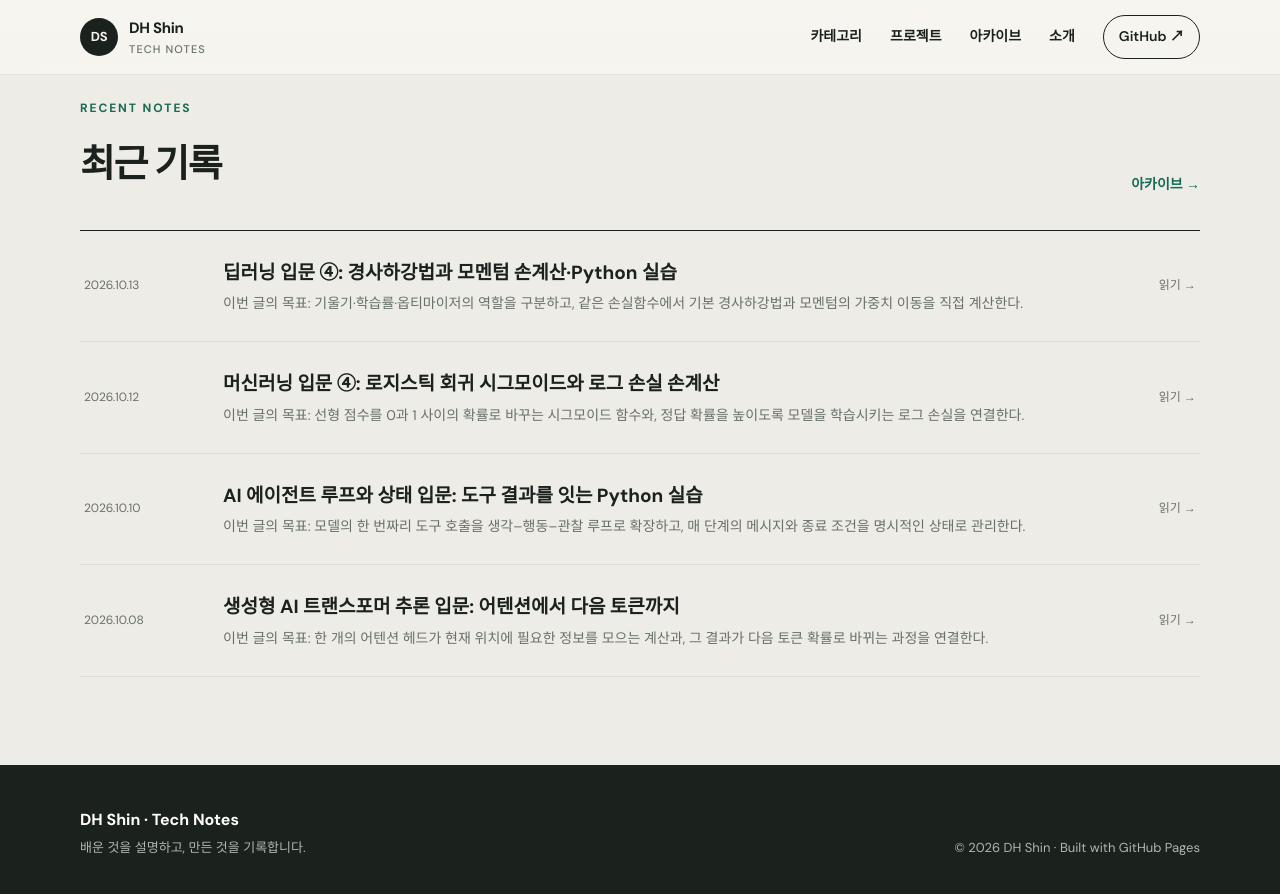
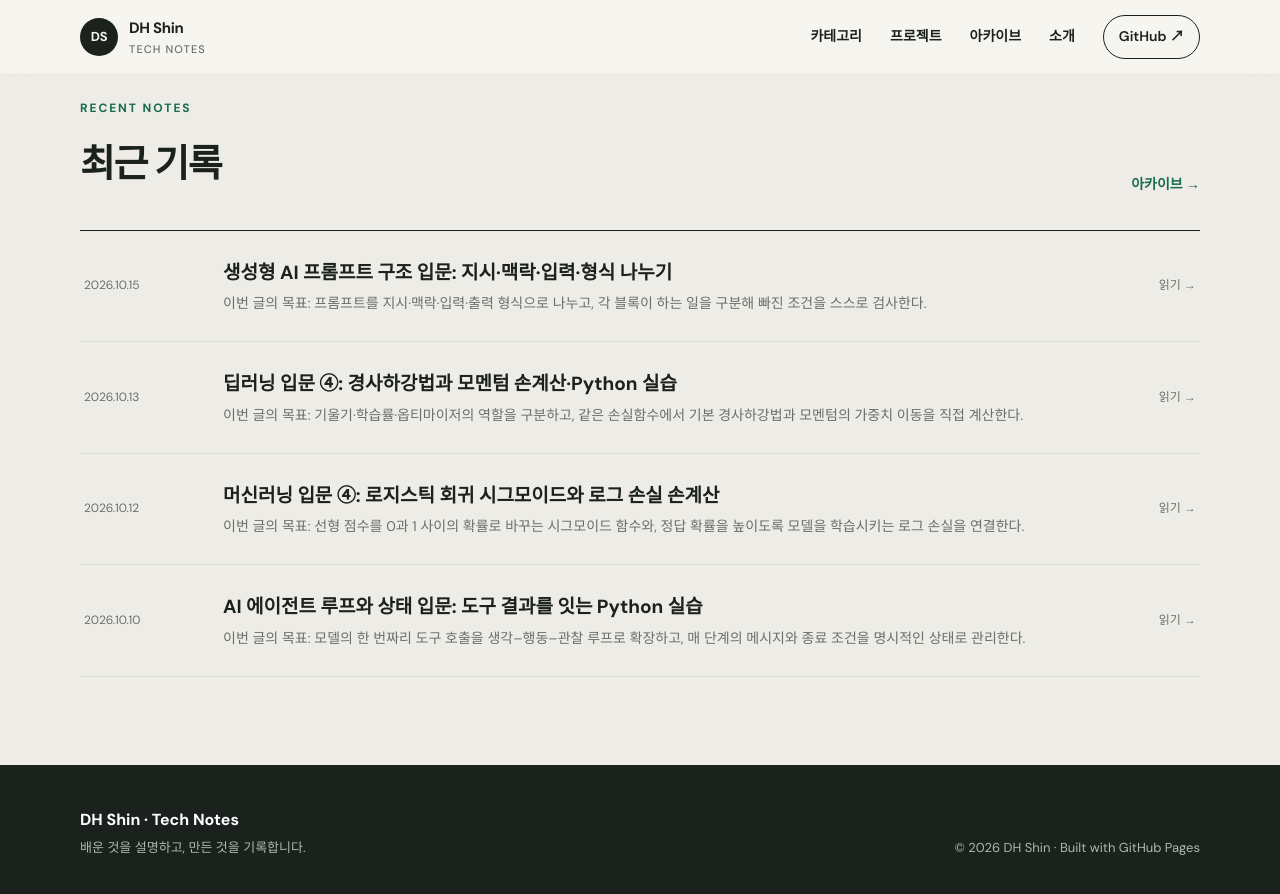
Before and after one commit to dhshin96/dhshin96.github.io, a Jekyll site: the page built from index.html, in a window 1280 px wide and 900 px high, scrolled down 1354 px. Shown: the top 894 px of the window. Built offline with Jekyll 4.4.1, drawn with Linux system fonts in a browser that asks for light colours; some of the changed lines change nothing that is shown.

Commit message:
Add prompt structure beginner lesson

````diff
--- a/_posts/2026-10-08-generative-ai-transformer-inference.md
+++ b/_posts/2026-10-08-generative-ai-transformer-inference.md
@@ -143,7 +143,7 @@
 
 ## 다음 글 예고
 
-다음 글에서는 같은 질문도 지시, 입력, 제약, 출력 형식을 어떻게 나누느냐에 따라 달라지는 **프롬프트 구조**를 살펴본다. 모호한 요청을 네 부분으로 분해하고 결과를 비교한다.
+다음 글에서는 [지시·맥락·입력·출력 형식으로 프롬프트를 나누는 방법]({{ '/posts/generative-ai-prompt-structure/' | relative_url }})을 살펴본다. 모호한 요청을 네 부분으로 분해하고, 빠진 조건을 Python으로 검사한다.
 
 ## 참고 자료
 
--- /dev/null
+++ b/_posts/2026-10-15-generative-ai-prompt-structure.md
@@ -0,0 +1,144 @@
+---
+title: "생성형 AI 프롬프트 구조 입문: 지시·맥락·입력·형식 나누기"
+date: 2026-10-15 20:00:00 +0900
+categories: [학습과 모델링, 지능형 시스템]
+tags: [생성형-AI, 프롬프트, 프롬프트-구조, 출력-형식, Python]
+description: "모호한 요청을 지시·맥락·입력·출력 형식의 네 블록으로 나눕니다. 순수 Python 검사기로 프롬프트 충족률 0%와 100%를 재현합니다."
+reading_time: 10
+series: "처음 시작하는 생성형 AI"
+level: "입문"
+math: true
+---
+
+> **이번 글의 목표:** 프롬프트를 지시·맥락·입력·출력 형식으로 나누고, 각 블록이 하는 일을 구분해 빠진 조건을 스스로 검사한다.
+
+먼저 결과부터 보자. `어텐션을 쉽게 설명해 줘.`라는 한 문장은 우리가 정한 네 블록 중 명시된 항목이 없어 충족률이 `0/4`, 즉 0%다. 같은 요청을 네 블록으로 나누면 `4/4`, 100%가 된다. Python으로 조립한 구조화 프롬프트의 길이는 147자다. 이 숫자는 답변 품질 점수가 아니라, **요청에 필요한 계약 항목을 빠뜨리지 않았는지** 확인한 결과다.
+
+앞 글에서 [Transformer가 프롬프트의 토큰으로 다음 토큰 확률을 만드는 과정]({{ '/posts/generative-ai-transformer-inference/' | relative_url }})을 계산했다. 이번에는 모델 내부 계산 대신, 그 입력을 사람이 읽고 고칠 수 있는 구조로 만드는 데 집중한다.
+
+## 1. 직관: 프롬프트는 정답 주문서가 아니라 작업 계약서다
+
+모델은 사용자가 말하지 않은 독자, 근거 범위, 길이, 형식을 정확히 추측할 의무가 없다. “쉽게 설명해 줘”에는 무엇을 설명할지 외에는 기준이 거의 없다. 초보자용인지, 주어진 자료만 써야 하는지, 몇 문장으로 답할지도 열려 있다.
+
+프롬프트를 네 블록으로 나누면 빈칸이 보인다.
+
+- **지시:** 모델이 수행할 행동이다. 요약, 분류, 비교처럼 동사로 쓴다.
+- **맥락:** 독자, 목적, 전제처럼 판단에 필요한 배경이다.
+- **입력:** 실제로 처리할 자료나 질문이다.
+- **출력 형식:** 언어, 항목 수, 길이, 표나 JSON 같은 결과의 모양이다.
+
+네 블록은 모든 모델에 통하는 마법 공식이 아니다. 과제가 단순하면 짧은 한 문장으로 충분할 수 있고, 모델 종류에 따라 잘 맞는 표현도 달라진다. 다만 요청이 어긋났을 때 어느 부분이 비었는지 찾는 점검표로 쓸 수 있다.
+
+<figure class="study-figure">
+  <img src="{{ '/assets/images/generative-ai/prompt-structure-four-blocks.svg' | relative_url }}" alt="모호한 요청 한 문장을 지시, 맥락, 입력, 출력 형식의 네 블록으로 분해하는 흐름. 왼쪽은 충족률 0퍼센트이고 오른쪽은 네 블록을 모두 채워 100퍼센트다.">
+  <figcaption>그림 1. 프롬프트를 네 블록으로 나누면 모델의 답을 실행하기 전에 누락된 요구사항부터 확인할 수 있다.</figcaption>
+</figure>
+
+## 2. 기호와 수식: 품질이 아니라 명시성을 센다
+
+필수 블록 집합을 $R=\{\text{지시, 맥락, 입력, 출력 형식}\}$, 프롬프트에 실제로 있는 블록을 $P$라고 하자. 이번 실습의 충족률 $C$는 다음처럼 정의한다.
+
+$$
+C=\frac{|R\cap P|}{|R|}\times100
+$$
+
+모호한 요청은 네 제목이 하나도 없으므로 $C=0/4\times100=0\%$다. 구조화 요청은 네 제목을 모두 가지므로 $C=4/4\times100=100\%$다. 100%라고 해서 사실성이나 문장 품질이 보장되지는 않는다. 측정한 것은 오직 네 계약 항목의 존재 여부다. 실제 품질은 정답 예시와 평가 기준을 따로 마련해 반복 측정해야 한다.
+
+## 3. 작은 예제: 한 문장을 네 블록으로 펼치기
+
+같은 “어텐션 설명” 요청을 다음처럼 바꿔 보자.
+
+```text
+# 지시
+다음 자료만 사용해 핵심 이유를 요약하세요.
+
+# 맥락
+독자는 생성형 AI를 처음 배우는 학생입니다.
+
+# 입력
+어텐션은 현재 위치가 앞선 토큰의 정보를 가중합하는 계산이다.
+
+# 출력 형식
+한국어 불릿 2개로 쓰고, 각 불릿은 20자 이내로 작성하세요.
+```
+
+지시는 행동을 고정하고, 맥락은 설명 수준을 정한다. 입력은 근거의 경계를 만들고, 출력 형식은 결과를 확인할 기준을 만든다. 특히 “짧게” 대신 “불릿 2개, 각 20자 이내”라고 쓰면 성공 여부를 사람이 직접 셀 수 있다.
+
+Markdown 제목은 서로 다른 정보의 경계를 눈에 보이게 만든다. OpenAI의 현재 공식 문서는 Markdown 제목과 XML 태그로 프롬프트의 논리적 경계를 표시할 수 있다고 설명한다. Anthropic 공식 문서도 지시·맥락·입력이 섞일 때 각각을 일관된 XML 태그로 감싸면 구분이 선명해진다고 안내한다. 중요한 것은 특정 기호가 아니라 **블록의 이름과 경계를 일관되게 유지하는 것**이다.
+
+## 4. 실행 가능한 Python 실습
+
+다음 코드는 외부 API를 호출하지 않는다. 네 블록을 조립하고, 각 제목이 있는지만 결정적으로 검사한다.
+
+```python
+sections = {
+    "지시": "다음 자료만 사용해 핵심 이유를 요약하세요.",
+    "맥락": "독자는 생성형 AI를 처음 배우는 학생입니다.",
+    "입력": "어텐션은 현재 위치가 앞선 토큰의 정보를 가중합하는 계산이다.",
+    "출력 형식": "한국어 불릿 2개로 쓰고, 각 불릿은 20자 이내로 작성하세요.",
+}
+
+
+def build_prompt(items):
+    return "\n\n".join(f"# {name}\n{text}" for name, text in items.items())
+
+
+def missing_sections(prompt, names):
+    return [name for name in names if f"# {name}" not in prompt]
+
+
+vague_prompt = "어텐션을 쉽게 설명해 줘."
+structured_prompt = build_prompt(sections)
+
+for label, prompt in [
+    ("모호한 요청", vague_prompt),
+    ("구조화 요청", structured_prompt),
+]:
+    missing = missing_sections(prompt, sections)
+    present = len(sections) - len(missing)
+    coverage = 100 * present / len(sections)
+    print(f"{label}: {present}/4 ({coverage:.0f}%), 누락={missing}")
+
+print("구조화 프롬프트 길이:", len(structured_prompt))
+```
+
+실행 출력은 다음과 같다.
+
+```text
+모호한 요청: 0/4 (0%), 누락=['지시', '맥락', '입력', '출력 형식']
+구조화 요청: 4/4 (100%), 누락=[]
+구조화 프롬프트 길이: 147
+```
+
+## 5. 결과 해석: 구조는 생성 결과가 아니라 요구사항을 검증한다
+
+검사기는 문장의 의미를 이해하지 않는다. 제목만 맞으면 100%를 주므로 잘못된 입력이나 서로 충돌하는 조건도 통과할 수 있다. 이 한계를 드러내는 것이 실습의 핵심이다. 프롬프트 구조는 품질 평가를 대신하지 않고, 평가 전에 **무엇을 요청했는지 고정하는 역할**을 한다.
+
+2026년 10월 15일 확인한 OpenAI Responses API 문서에서는 고수준 행동 지침을 `instructions`, 실제 요청을 `input`으로 구분한다. 공식 문서는 `instructions`가 `input`보다 높은 우선순위를 가진다고 설명한다. API를 쓰지 않는 일반 대화에서도 지시와 입력 자료를 분리하는 습관은 같은 혼동을 줄여 준다.
+
+출력 형식도 “예쁘게 써 줘”보다 검증 가능한 조건으로 바꾸는 편이 낫다. 다음 단원에서 다룰 JSON처럼 기계가 읽는 결과가 필요하다면 필드와 자료형까지 정해야 한다. 미리 감을 잡고 싶다면 [JSON 스키마로 도구 입력을 제한하는 글]({{ '/posts/ai-agent-tool-calling-json-schema/' | relative_url }})이 출력 규칙을 코드로 검사하는 방식을 보여 준다.
+
+공식 문서들은 모델별 차이도 강조한다. OpenAI는 추론 모델에 간단하고 직접적인 요청, 분명한 구분자와 구체적인 성공 기준을 권한다. 따라서 프롬프트를 무조건 길게 만들거나 “단계별로 생각하라”는 문구를 습관적으로 붙이기보다, 필요한 블록만 채우고 실제 과제로 평가해야 한다.
+
+## 6. 직접 바꿔 보는 연습
+
+1. `출력 형식`을 “표 1개, 열은 개념·뜻·예시”로 바꾸고 길이와 충족률을 다시 확인한다.
+2. `맥락` 블록을 삭제해 충족률이 75%가 되는지 확인한다.
+3. 제목은 모두 두되 입력을 빈 문자열로 바꿔 보자. 현재 검사기가 놓치는 문제를 찾고, 빈 값도 누락으로 처리하도록 함수를 고친다.
+
+## 핵심 요약
+
+- 프롬프트의 지시는 행동, 맥락은 판단 배경, 입력은 처리 자료, 출력 형식은 결과의 모양을 맡는다.
+- 네 블록은 답변 품질을 보장하는 공식이 아니라 누락된 요구사항을 찾는 점검표다.
+- 제목이나 XML 같은 구분자는 지시와 자료의 경계를 분명하게 만든다.
+- 실제 품질은 모델 출력과 평가 기준으로 따로 측정해야 한다.
+
+## 다음 글 예고
+
+다음 글에서는 **구조화 출력**을 다룬다. JSON의 필드와 자료형을 먼저 정하고, 생성 결과가 스키마를 만족하는지 순수 Python으로 검사한다.
+
+## 참고 자료
+
+1. OpenAI, [Prompt engineering](https://developers.openai.com/api/docs/guides/prompt-engineering) — 메시지 역할, `instructions`와 `input`, Markdown·XML 구분, 평가 권장 사항(2026-10-15 확인).
+2. OpenAI, [Reasoning best practices](https://developers.openai.com/api/docs/guides/reasoning-best-practices) — 간단하고 직접적인 지시, 구분자, 성공 기준에 관한 현재 권장 사항(2026-10-15 확인).
+3. Anthropic, [Prompting best practices](https://platform.claude.com/docs/en/build-with-claude/prompt-engineering/claude-prompting-best-practices) — 지시·맥락·입력을 XML 태그로 분리하는 방법(2026-10-15 확인).
````
Also changed, not shown: assets/images/generative-ai/prompt-structure-four-blocks.svg (added).
